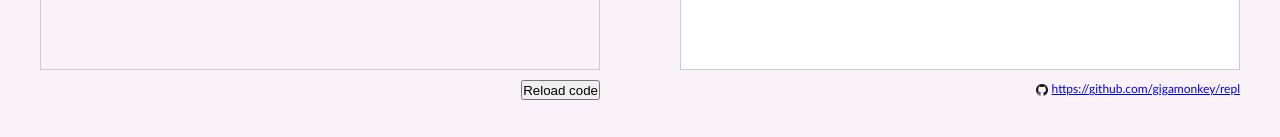
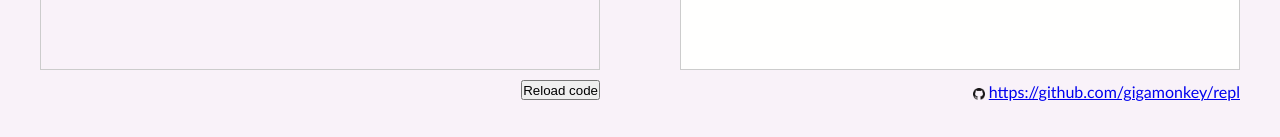
Before and after one commit to gigamonkey/repl, a website with bundled scripts: page index.html in a window 1280 px wide. Shown: the part 660-797 px from the top of the page. Built offline with nearby package versions, Linux system fonts and the light colour scheme; what monaco-editor would draw is missing.

Commit message:
Some style tweaks.

```diff
--- a/style.css
+++ b/style.css
@@ -9,7 +9,8 @@
 }
 
 body {
-    font-family: "source-code-pro", sans-serif;
+    font-family: Menlo, Monaco, "Courier New", monospace;
+    font-size: 12px;
     text-align: center;
     height: 100vh;
     width: 100vw;
@@ -20,6 +21,7 @@ p {
     margin: 0;
     font-family: "Gill Sans", sans-serif;
     text-align: left;
+    font-size: 16px;
 }
 
 #container {
@@ -47,8 +49,7 @@ p {
 }
 
 #repl {
-    background: white;
-    font-size: 16px;
+    background: #fffffe;
     overflow-y: scroll;
     padding: 0.5em;
 }
@@ -70,7 +71,6 @@ p {
 }
 
 #minibuffer {
-    font-size: 12px;
     text-align: left;
     padding: 6px;
     width: 100px;
@@ -84,7 +84,6 @@ p {
 
 .codeLink {
     text-align: right;
-    font-size: 12px;
     height: 20px;
     padding-top: 10px;
 }
```
